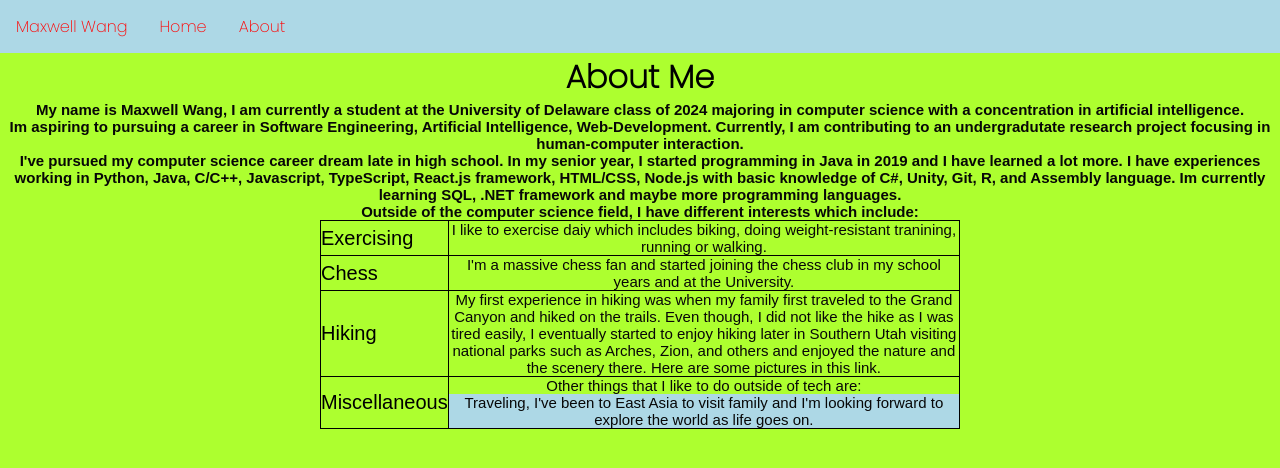
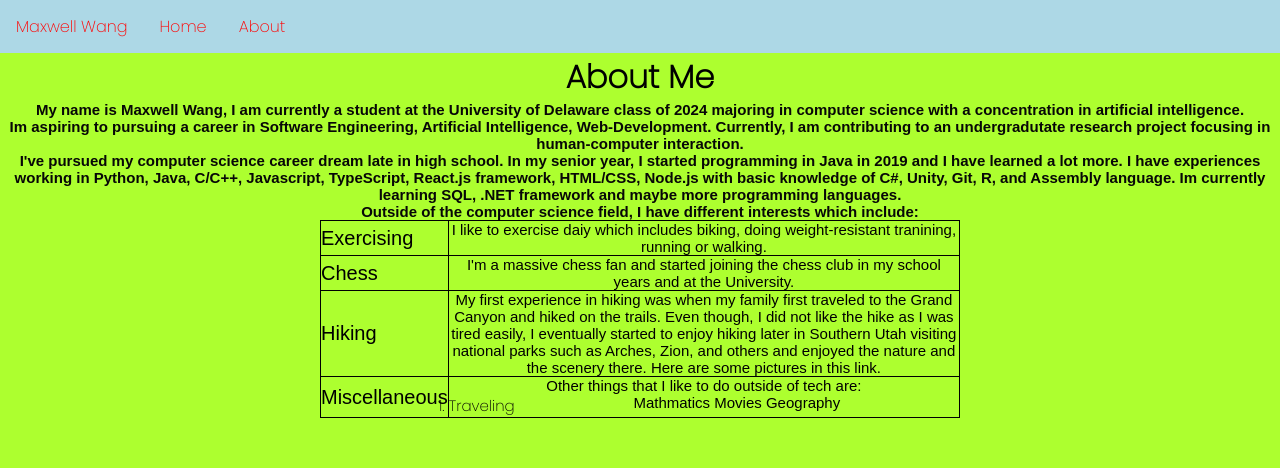
Before and after one commit to mwang840/MaxWang, a React (Create React App) app: page /about in a window 1280 px wide. Shown: the top 468 px of the page. Built offline with nearby package versions, Linux system fonts and the light colour scheme.

Commit message:
new flick

```diff
--- a/package.json
+++ b/package.json
@@ -10,6 +10,7 @@
     "fa-icons": "^0.2.0",
     "react": "^18.2.0",
     "react-dom": "^18.2.0",
+    "react-pdf": "^5.7.2",
     "react-router-dom": "^6.3.0",
     "react-scripts": "5.0.1",
     "web-vitals": "^2.1.4"
--- a/src/Pages/About.css
+++ b/src/Pages/About.css
@@ -39,10 +39,14 @@ table tr{
 p{
     font-family: Arial, Helvetica, sans-serif;
     text-align: center;
-    color: rgb(7,7,7);
+    color: rgb(0, 0, 0);
     font-size: 15px;
 }
 
 body{
     background-color: greenyellow;
 }
+
+ol{
+
+}
--- a/src/Pages/About.js
+++ b/src/Pages/About.js
@@ -44,10 +44,17 @@ function About(){
                 <tr>
                     <td>Miscellaneous</td>
                     <td>
-                        <p>Other things that I like to do outside of tech are: </p>
-                        <ul>
-                            <p>Traveling, I've been to East Asia to visit family and I'm looking forward to explore the world as life goes on.</p>
-                        </ul>
+                        <p>Other things that I like to do outside of tech are:
+                            <ol>
+                                <li>Traveling</li>
+
+                            </ol>
+
+                            Mathmatics
+                            Movies
+                            Geography
+                        </p>
+
                     </td>
                 </tr>
             </table>
```
Also changed, not shown: src/assets/clouts.jpg (added), 1 other file (tests, documents, lock files or other folders).
